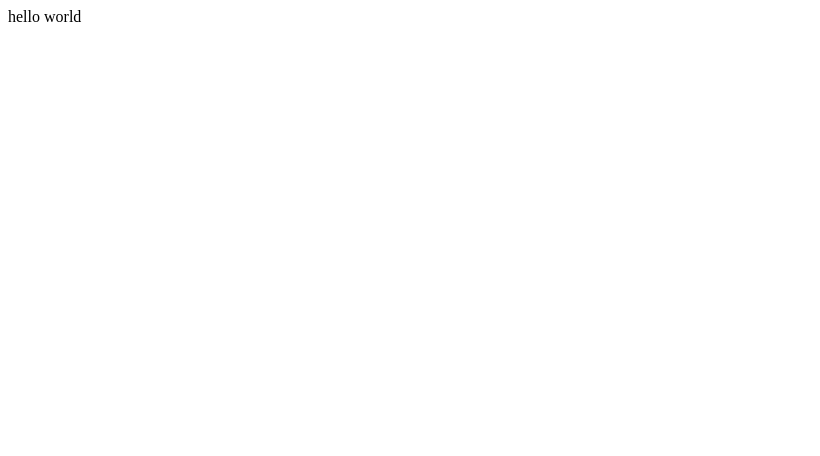
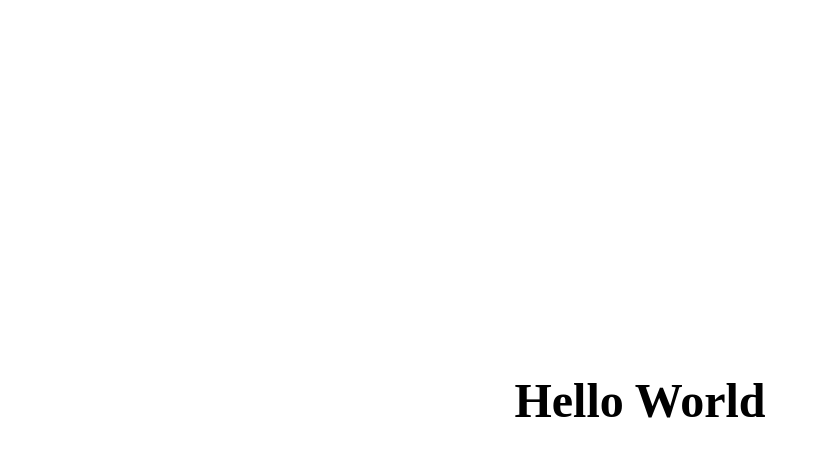
Before and after one commit to ethand20/EthanD20.github.io, a plain HTML site: page index.html in a window 1280 px wide. Shown: the whole page, without its empty margins (0-820 px from the left). Drawn offline with Linux system fonts and the light colour scheme.

Commit message:
Update index.html

```diff
--- a/index.html
+++ b/index.html
@@ -1,3 +1,22 @@
+<!DOCTYPE html>
+<html>
+<head>
+  <title>Hello World</title>
+  <style>
+    body {
+      display: flex;
+      justify-content: center;
+      align-items: center;
+      min-height: 100vh; /* Ensure the body takes up at least the full viewport height */
+      margin: 0; /* Remove default body margins */
+    }
+
+    h1 {
+      font-size: 3em; /* Adjust font size as needed */
+    }
+  </style>
+</head>
 <body>
-  <print>hello world</print>
+  <h1><b>Hello World</b></h1>
 </body>
+</html>
```
